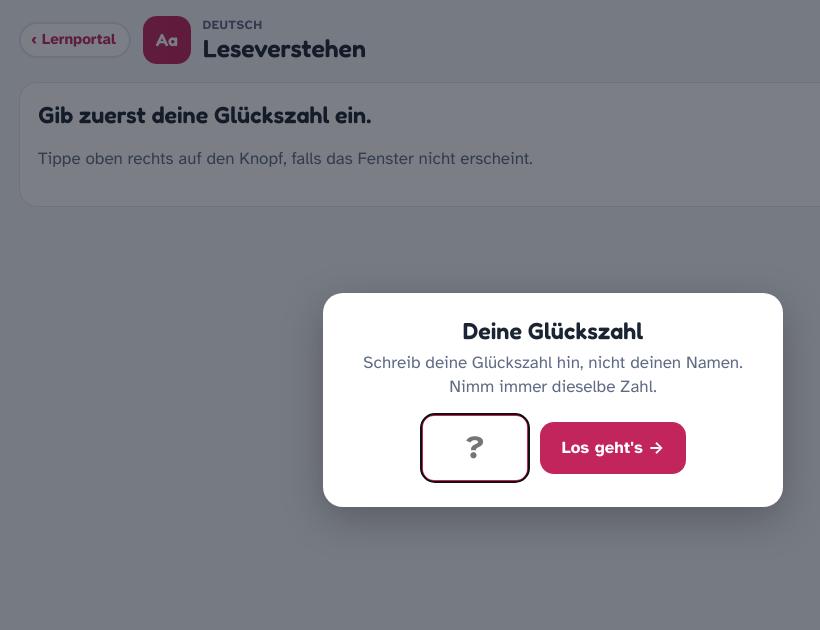
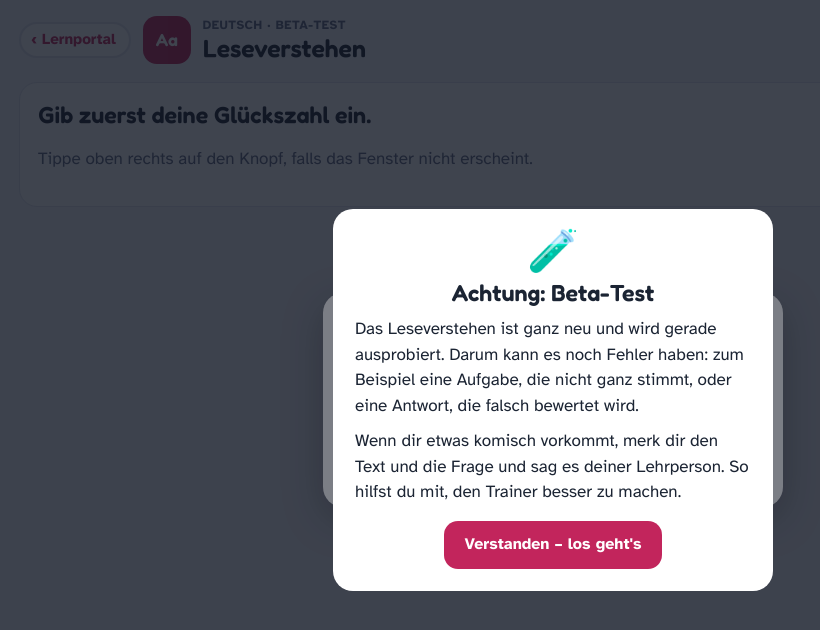
Before and after one commit to dhwrgjtrzh-hash/Vokabeltest, a plain HTML site: page lesen.html in a window 1280 px wide. Shown: the whole page, without its empty margins (87-907 px from the left). Drawn offline with Linux system fonts and the light colour scheme.

Commit message:
Leseverstehen als Beta-Test markiert: Hinweisfenster beim Öffnen, Hinweis auf der Startseite, «Beta-Test» im Titel und im Portal
Co-Authored-By: Claude Opus 5.5 <noreply@anthropic.com>
Claude-Session: https://claude.ai/code/session_01EnzFaeiSg9XALcMXeexhuZ

```diff
--- a/lesen.html
+++ b/lesen.html
@@ -107,6 +107,12 @@ details.mehr{margin-top:18px}details.mehr summary{cursor:pointer;color:var(--lei
 .aktionen{display:flex;gap:10px;margin-top:16px;flex-wrap:wrap}
 .ergebnis{text-align:center}
 .ergebnis .gross{font:600 3rem/1 var(--titel);color:var(--akzent);margin:10px 0}
+.beta{display:flex;gap:10px;align-items:flex-start;background:var(--mark);color:var(--mark-ink);border-radius:14px;padding:10px 14px;margin-bottom:14px;font-size:.95rem}
+.beta b{white-space:nowrap}
+.beta-hinter{position:fixed;inset:0;z-index:10000;background:rgba(15,21,34,.55);display:flex;align-items:center;justify-content:center;padding:16px}
+.beta-karte{background:var(--karte);color:var(--ink);border-radius:20px;padding:22px;max-width:440px;width:100%;text-align:center}
+.beta-karte .gross{font-size:2.6rem;line-height:1;margin-bottom:6px}
+.beta-karte p{margin:10px 0 0;line-height:1.5;text-align:left}
 .shake{animation:shake .35s}@keyframes shake{25%,75%{transform:translateX(-6px)}50%{transform:translateX(6px)}}
 @media (prefers-reduced-motion:reduce){*{animation:none!important;transition:none!important}}
 </style>
@@ -116,7 +122,7 @@ details.mehr{margin-top:18px}details.mehr summary{cursor:pointer;color:var(--lei
   <header class="lp-kopf">
     <a class="lp-zurueck" href="./#deutsch">‹ Lernportal</a>
     <div class="lp-logo">Aa</div>
-    <h1 class="lp-titel"><small>Deutsch</small>Leseverstehen</h1>
+    <h1 class="lp-titel"><small>Deutsch · Beta-Test</small>Leseverstehen</h1>
     <div class="lp-rechts"></div>
   </header>
   <main id="app"></main>
@@ -187,7 +193,7 @@ function home(){
   window.scrollTo(0, 0);
   if(!P.sb || !P.sb.fertig){
     const begonnen = P.sb && P.sb.erg ? Object.keys(P.sb.erg).length : 0;
-    app.innerHTML = `<div class="karte">
+    app.innerHTML = BETA_LEISTE + `<div class="karte">
       <div class="stufe-kopf"><div class="stufe-nr">📖</div><div><h2>Standortbestimmung</h2><p class="leise" style="margin:0">Drei kurze Texte mit je vier Fragen. Danach weisst du, auf welcher Stufe du startest.</p></div></div>
       <ul style="margin:14px 0 0;padding-left:20px;line-height:1.6">
         <li>Lies jeden Text in Ruhe. Du darfst ihn beim Antworten immer wieder anschauen.</li>
@@ -204,7 +210,7 @@ function home(){
     return `<button class="textkarte" data-id="${t.id}"><b>${esc(t.titel)}</b>${stat}<span class="meta">${esc(t.art)} · ${esc(t.thema)} · ${t.fragen.length} Fragen</span></button>`; };
   const frueher = [1,2,3,4,5].filter(s => s < st && texteDerStufe(s).length);
   const naechste = st < 5 ? (texteDerStufe(st+1).length ? `Wenn du alle Texte dieser Stufe mit mindestens ${Math.round(BESTANDEN*100)} % geschafft hast, geht es weiter mit Stufe ${st+1}: ${STUFEN[st+1]}.` : `Stufe ${st+1} (${STUFEN[st+1]}) kommt bald.`) : "";
-  app.innerHTML = `<div class="karte">
+  app.innerHTML = BETA_LEISTE + `<div class="karte">
       <div class="stufe-kopf"><div class="stufe-nr">${st}</div><div><h2>Stufe ${st}: ${esc(STUFEN[st])}</h2><p class="leise" style="margin:0">${esc(STUFE_TEXT[st])}</p></div></div>
       <div class="punkte">${liste.map(t => `<i class="${(P.texte[t.id]||{}).best >= BESTANDEN ? "gut" : ""}"></i>`).join("")}<span class="leise" style="font-size:.9rem;margin-left:6px">${geschafft} von ${liste.length} Texten geschafft</span></div>
       <div class="texte">${liste.map(tk).join("")}</div>
@@ -489,6 +495,19 @@ function sbAbschluss(){
   $("#w").onclick = home; window.scrollTo(0,0);
 }
 
+/* ===== Beta-Test: Hinweis beim Öffnen und auf der Startseite ===== */
+const BETA_LEISTE = `<div class="beta"><span>🧪</span><span><b>Beta-Test:</b> Dieser Trainer ist neu. Es kann noch Fehler geben. Wenn dir etwas komisch vorkommt, sag es deiner Lehrperson.</span></div>`;
+function betaHinweis(){
+  const h = document.createElement("div"); h.className = "beta-hinter"; h.setAttribute("role", "dialog"); h.setAttribute("aria-modal", "true");
+  h.innerHTML = `<div class="beta-karte"><div class="gross">🧪</div><h2>Achtung: Beta-Test</h2>
+    <p>Das Leseverstehen ist ganz neu und wird gerade ausprobiert. Darum kann es noch Fehler haben: zum Beispiel eine Aufgabe, die nicht ganz stimmt, oder eine Antwort, die falsch bewertet wird.</p>
+    <p>Wenn dir etwas komisch vorkommt, merk dir den Text und die Frage und sag es deiner Lehrperson. So hilfst du mit, den Trainer besser zu machen.</p>
+    <div class="aktionen" style="justify-content:center"><button class="btn" id="betaOk">Verstanden – los geht's</button></div></div>`;
+  document.body.appendChild(h);
+  const ok = h.querySelector("#betaOk"); ok.onclick = () => h.remove(); ok.focus();
+}
+betaHinweis();
+
 /* ===== Los ===== */
 if(window.LP) LP.start({rechts: document.querySelector(".lp-kopf .lp-rechts")});
 start();
```
Also changed, not shown: index.html (+1 -1 lines).
